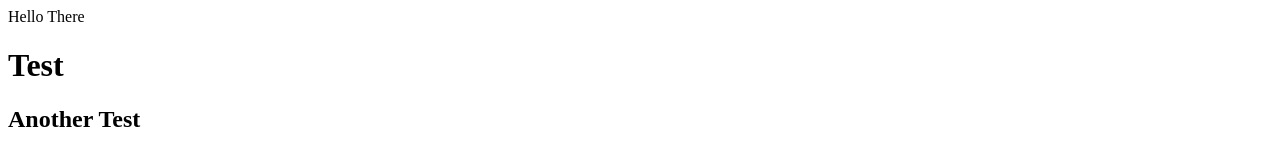
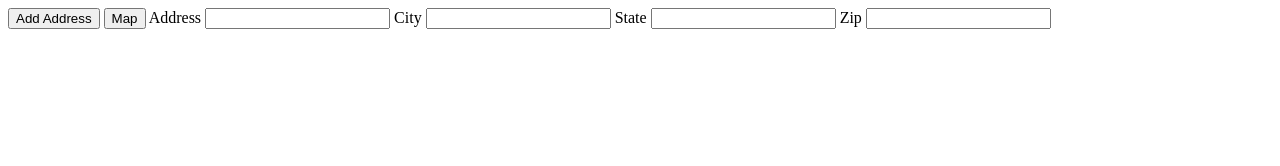
Before and after one commit to klegaul3/Claim-Mapping, a plain HTML site: page index.html in a window 1280 px wide. Drawn offline with Linux system fonts and the light colour scheme.

Commit message:
Initial Commit

```diff
--- a/index.html
+++ b/index.html
@@ -1,5 +1,35 @@
-<p>Hello There</p>
+<!DOCTYPE html>
 
-<h1>Test</h1>
+<html>
 
-<h2>Another Test</h2>
+<head>
+    <title>Mapping</title>
+</head>
+
+<body>
+
+    <button id="add">Add Address</button>
+    <button id="map">Map</button>
+
+    <label for="address">Address</label>
+    <input id="address">
+
+    <label for="city">City</label>
+    <input id="city">
+
+    <label for="state">State</label>
+    <input id="state">
+
+    <label for="zip">Zip</label>
+    <input id="zip">
+
+    <script>
+
+        let field = (addr, city, state="", zip="") => {
+
+        }
+
+    </script>
+</body>
+
+</html>
```
